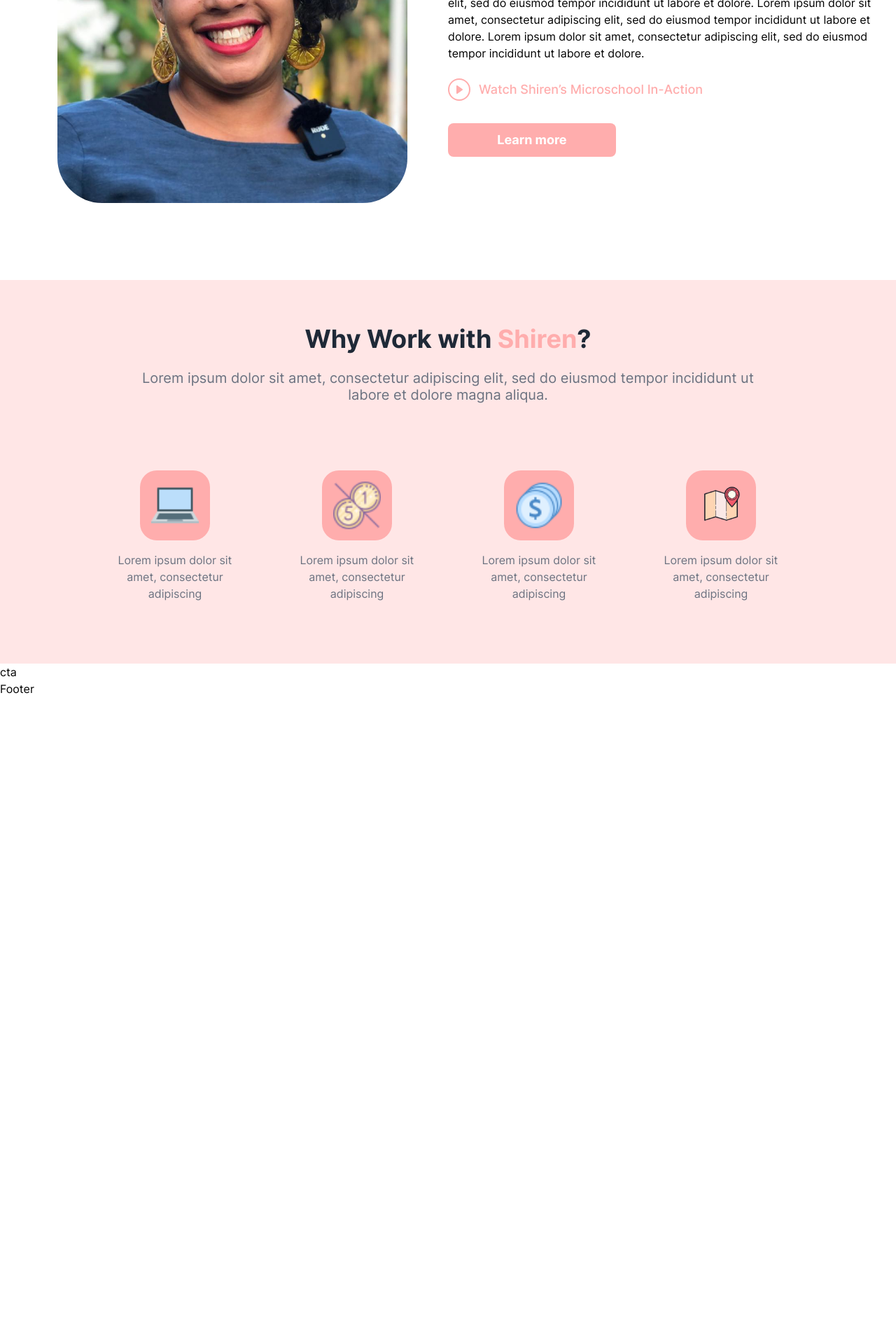
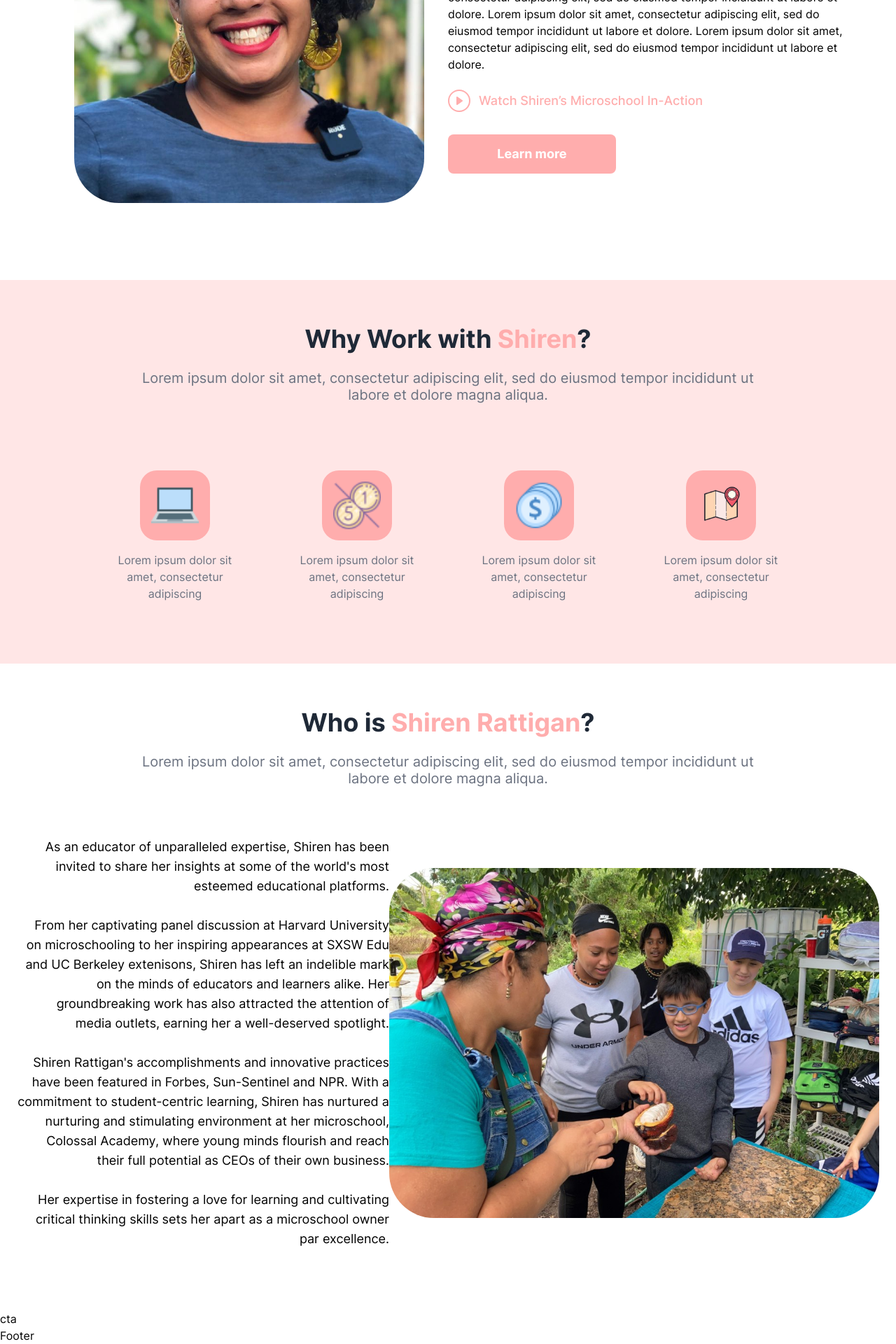
Before and after one commit to Cadogy/MicroschoolCoach, a Next.js app: page /about in a window 1280 px wide. Shown: the part 400-2320 px from the top of the page at 70% size. Before the commit the page ends 1396 px from the top, so only its background shows below. Built offline with nearby package versions, Linux system fonts and the light colour scheme.

Commit message:
Finished skeleton for About page

```diff
--- a/src/components/aboutpage/About/Hero.tsx
+++ b/src/components/aboutpage/About/Hero.tsx
@@ -1,10 +1,11 @@
-import React from 'react';
+import React, { useState, useEffect } from 'react';
 import { BsPlayCircle } from 'react-icons/bs';
+import { MdSchool } from 'react-icons/md';
 
 const Hero = () => {
   return (
     <div>
-      <div className='aboutHeroContainer flex h-[90vh] items-center justify-center'>
+      <div className='flex h-[90vh] w-full flex-col-reverse items-center justify-center px-4 md:flex-row md:gap-16 md:px-12 2xl:gap-24 2xl:px-0'>
         <div className='aboutGridContainer'>
           <div className='aboutFlexBox flex max-w-[90rem] flex-nowrap items-center p-6'>
             <div className='aboutFlexBoxContainer flex w-[100%] items-center justify-center'>
@@ -18,9 +19,9 @@ const Hero = () => {
             </div>
 
             <div className='aboutFlexBoxContainer w-[100%] items-center justify-center'>
-              <h1 className='mb-12'>
+              <h1 className='font-junge mb-12 flex text-[3em] font-medium leading-[1em] xl:text-[3.5em]'>
                 The
-                <span className='px-1 text-[rgb(255,173,173)]'>
+                <span className='mx-2 flex text-[rgb(255,173,173)]'>
                   Microschool
                 </span>
                 Maven
@@ -42,7 +43,7 @@ const Hero = () => {
                 </h4>
               </div>
               <div className='mt-8'>
-                <div className='w-[240px] rounded-lg bg-[rgba(255,173,173,1);] p-3 text-center text-[18px] font-bold text-white'>
+                <div className='w-[240px] rounded-lg bg-[rgba(255,173,173,1);] p-3 py-4 text-center text-[18px] font-bold text-white'>
                   Learn more
                 </div>
               </div>
--- /dev/null
+++ b/src/components/aboutpage/About/WhoIs.tsx
@@ -0,0 +1,66 @@
+import React from 'react';
+
+const WhoIs = () => {
+  return (
+    <div className='aboutHeroContainer flex flex-col items-center justify-center py-16'>
+      <div className='WhoIsHeaderContainer flex flex-col items-center justify-center'>
+        <h1
+          id='whyworkheader'
+          className='mb-4 text-4xl font-bold text-gray-800 md:mb-6'
+        >
+          Who is{' '}
+          <span className='text-[rgb(255,173,173)]'>Shiren Rattigan</span>?
+        </h1>
+        <p className='mb-12 max-w-[70ch] text-center text-[20px] text-gray-500'>
+          Lorem ipsum dolor sit amet, consectetur adipiscing elit, sed do
+          eiusmod tempor incididunt ut labore et dolore magna aliqua.
+        </p>
+      </div>
+
+      <div className='aboutGridContainer'>
+        <div className='aboutFlexBox flex max-w-[1620px] flex-row-reverse flex-nowrap items-center p-6'>
+          <div className='aboutFlexBoxContainer flex w-[100%] items-center justify-center'>
+            <div className='aboutImageContent h-[500px] w-[700px]'>
+              <img
+                className='h-[500px] w-[700px] rounded-[64px] rounded-tr-[64px] object-cover object-right'
+                src='/images/Colossal-Academy-1.jpg'
+                alt=''
+              />
+            </div>
+          </div>
+
+          <div className='aboutFlexBoxContainer w-[100%] items-center justify-center'>
+            <p className='text-right text-lg'>
+              As an educator of unparalleled expertise, Shiren has been invited
+              to share her insights at some of the world's most esteemed
+              educational platforms.
+              <br />
+              <br />
+              From her captivating panel discussion at Harvard University on
+              microschooling to her inspiring appearances at SXSW Edu and UC
+              Berkeley extenisons, Shiren has left an indelible mark on the
+              minds of educators and learners alike. Her groundbreaking work has
+              also attracted the attention of media outlets, earning her a
+              well-deserved spotlight.
+              <br />
+              <br />
+              Shiren Rattigan's accomplishments and innovative practices have
+              been featured in Forbes, Sun-Sentinel and NPR. With a commitment
+              to student-centric learning, Shiren has nurtured a nurturing and
+              stimulating environment at her microschool, Colossal Academy,
+              where young minds flourish and reach their full potential as CEOs
+              of their own business.
+              <br />
+              <br />
+              Her expertise in fostering a love for learning and cultivating
+              critical thinking skills sets her apart as a microschool owner par
+              excellence.
+            </p>
+          </div>
+        </div>
+      </div>
+    </div>
+  );
+};
+
+export default WhoIs;
--- a/src/components/aboutpage/Aboutlayout.tsx
+++ b/src/components/aboutpage/Aboutlayout.tsx
@@ -1,4 +1,5 @@
 import Hero from '@/components/aboutpage/About/Hero';
+import WhoIs from '@/components/aboutpage/About/WhoIs';
 import WhyShiren from '@/components/aboutpage/About/WhyShiren';
 import React from 'react';
 
@@ -7,6 +8,7 @@ const Aboutlayout = () => {
     <div>
       <Hero />
       <WhyShiren />
+      <WhoIs />
     </div>
   );
 };
```
Also changed, not shown: public/images/Colossal-Academy-1.jpg (added), public/images/shiren-conference.webp (added).
